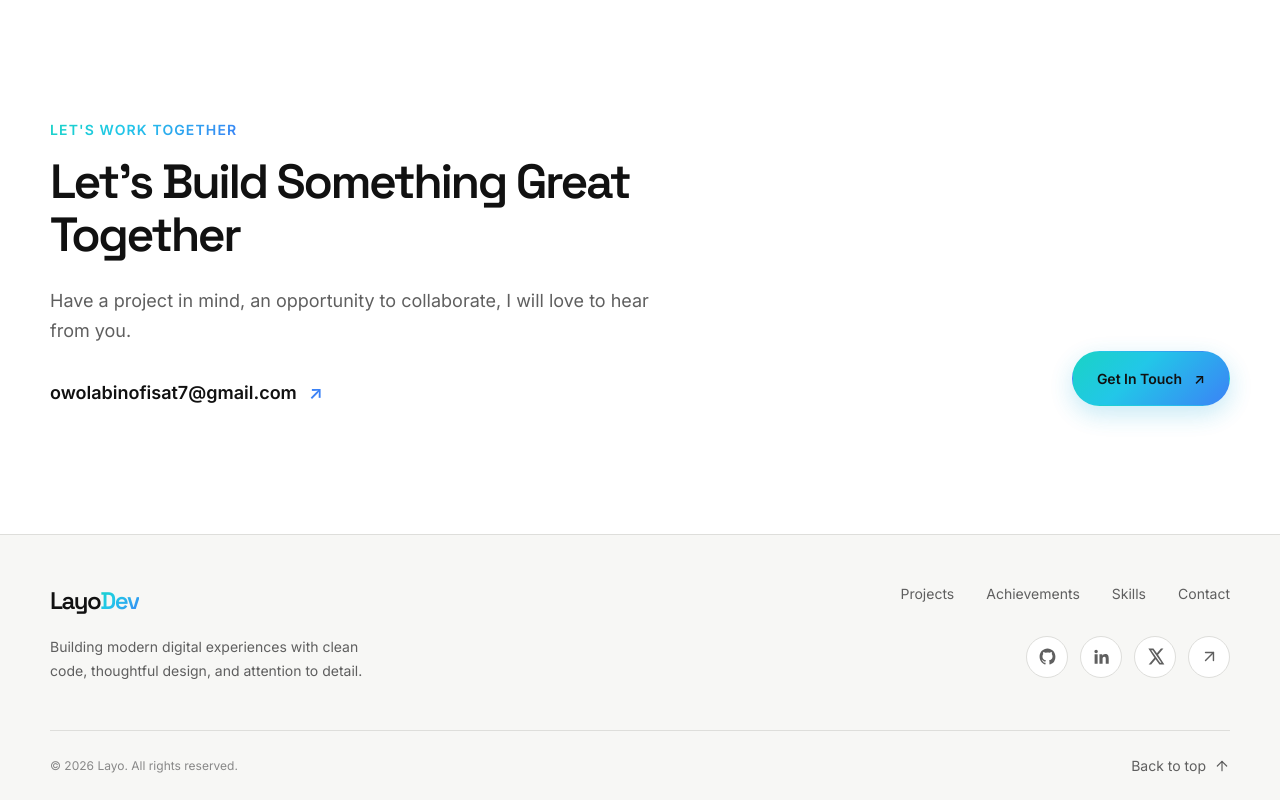
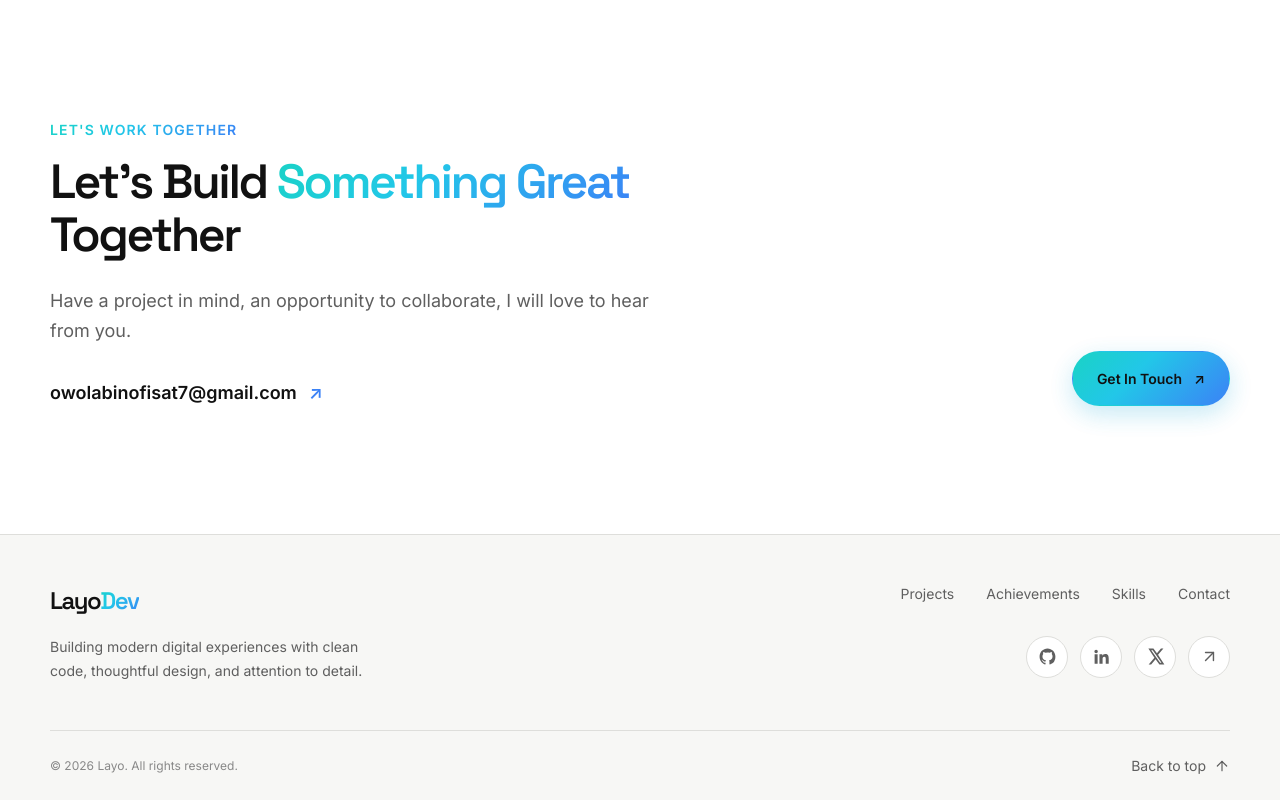
Before and after one commit to Noftyfootie/modern-portfolio, a React (Vite) app: page / in a window 1280 px wide. Shown: the part 5519-6319 px from the top of the page. Built offline with nearby package versions, Linux system fonts and the light colour scheme.

Commit message:
Add color gradient to contact__title span

```diff
--- a/src/sections/Contact/Contact.css
+++ b/src/sections/Contact/Contact.css
@@ -46,6 +46,16 @@
   font-size: clamp(1.5rem, 4vw, 3rem);
   line-height: var(--leading-tight);
   letter-spacing: -0.05em;
+}
+
+.contact__title span {
+  background: var(--color-accent-gradient);
+
+  -webkit-background-clip: text;
+  background-clip: text;
+
+  -webkit-text-fill-color: transparent;
+  color: transparent;
 }
 
 .contact__description {
--- a/src/sections/Contact/Contact.jsx
+++ b/src/sections/Contact/Contact.jsx
@@ -8,7 +8,7 @@ function Contact() {
           <span className="contact__eyebrow">Let's Work Together</span>
 
           <h2 className="contact__title">
-            Let's Build Something Great Together
+            Let's Build <span>Something Great</span> Together
           </h2>
 
           <p className="contact__description">
```
Also changed, not shown: src/sections/Articles/Articles.jsx (deleted, +0 -9 lines), src/components/ArticleCard/ArticleCard.jsx (deleted).
